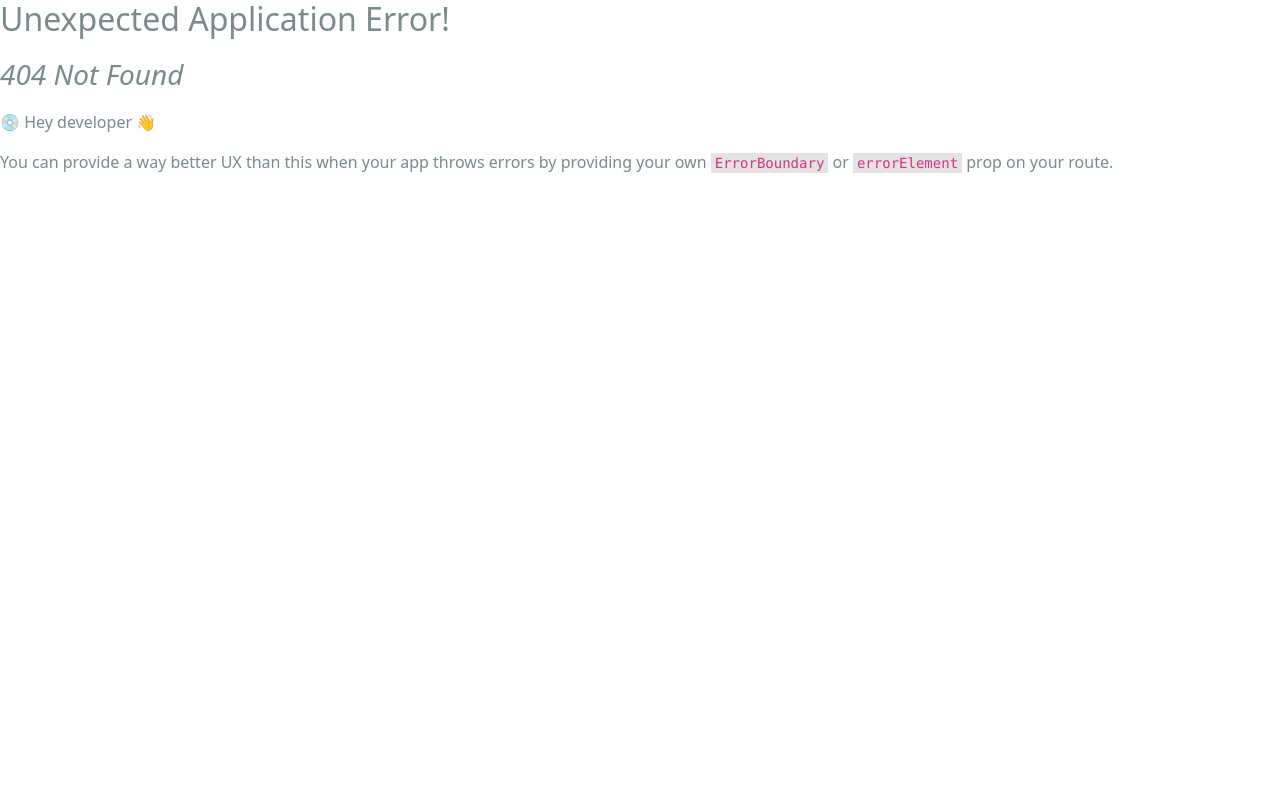
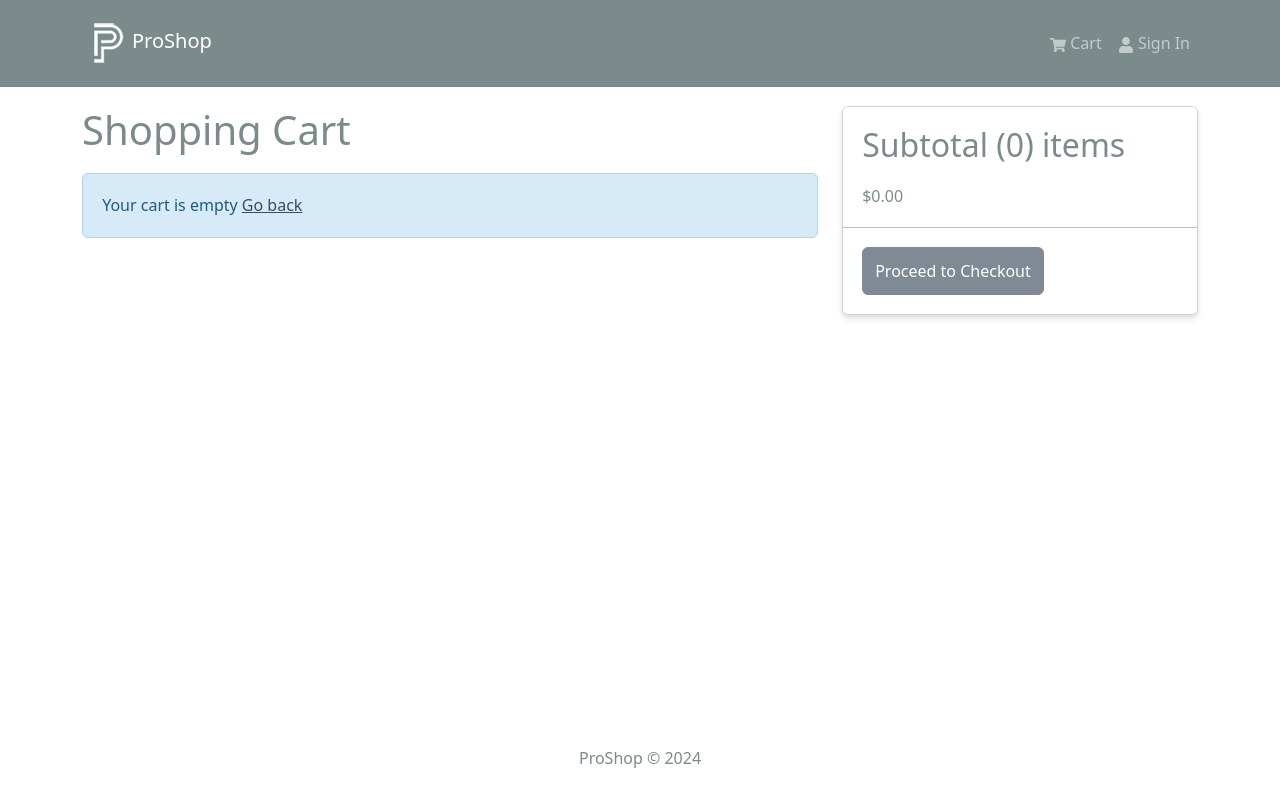
Before and after one commit to ptrwoo/proshop, a React (Create React App) app in the folder frontend/: page /cart in a window 1280 px wide. Before the commit this address had no page. Shown: the top 802 px of the page. Built offline with nearby package versions, Linux system fonts and the light colour scheme.

Commit message:
cart screen added

```diff
--- a/frontend/src/index.js
+++ b/frontend/src/index.js
@@ -10,6 +10,7 @@ import { Provider } from "react-redux";
 import store from "./store";
 import HomeScreen from "./screens/HomeScreen";
 import ProductScreen from "./screens/ProductScreen";
+import CartScreen from "./screens/CartScreen";
 import "./assets/styles/index.css";
 import "./assets/styles/bootstrap.custom.css";
 // import "bootstrap/dist/css/bootstrap.min.css";
@@ -21,6 +22,7 @@ const router = createBrowserRouter(
     <Route path="/" element={<App />}>
       <Route index={true} path="/" element={<HomeScreen />} />
       <Route path="/product/:id" element={<ProductScreen />} />
+      <Route path="/cart" element={<CartScreen />} />
     </Route>
   )
 );
--- /dev/null
+++ b/frontend/src/screens/CartScreen.jsx
@@ -0,0 +1,102 @@
+import { Link, useNavigate } from "react-router-dom";
+import { useDispatch, useSelector } from "react-redux";
+import {
+  Row,
+  Col,
+  ListGroup,
+  Image,
+  Form,
+  Button,
+  Card,
+} from "react-bootstrap";
+import { FaTrash } from "react-icons/fa";
+import Message from "../components/Message";
+import { addToCart } from "../slices/cartSlice";
+
+const CartScreen = () => {
+  const navigate = useNavigate();
+  const dispatch = useDispatch();
+
+  const cart = useSelector((state) => state.cart);
+  const { cartItems } = cart;
+
+  const addToCartHandler = async (product, qty) => {
+    dispatch(addToCart({ ...product, qty }));
+  };
+
+  return (
+    <Row>
+      <Col md={8}>
+        <h1 style={{ margineBottom: "20px" }}>Shopping Cart</h1>
+        {cartItems.length == 0 ? (
+          <Message>
+            Your cart is empty <Link to="/"> Go back</Link>
+          </Message>
+        ) : (
+          <ListGroup variant="flush">
+            {cartItems.map((item) => (
+              <ListGroup.Item key={item._id}>
+                <Row>
+                  <Col md={2}>
+                    <Image src={item.image} alt={item.name} fluid rounded />
+                  </Col>
+                  <Col md={3}>
+                    <Link to={`/product/${item._id}`}>{item.name}</Link>
+                  </Col>
+                  <Col md={2}>${item.price}</Col>
+                  <Col md={2}>
+                    <Form.Control
+                      as="select"
+                      value={item.qty}
+                      onChange={(e) =>
+                        addToCartHandler(item, Number(e.target.value))
+                      }
+                    >
+                      {[...Array(item.countInStock).keys()].map((x) => (
+                        <option key={x + 1} value={x + 1}>
+                          {x + 1}
+                        </option>
+                      ))}
+                    </Form.Control>
+                  </Col>
+                  <Col md={2}>
+                    <Button type="button" variant="light">
+                      <FaTrash></FaTrash>
+                    </Button>
+                  </Col>
+                </Row>
+              </ListGroup.Item>
+            ))}
+          </ListGroup>
+        )}
+      </Col>
+      <Col md={4}>
+        <Card>
+          <ListGroup variant="flush">
+            <ListGroup.Item>
+              <h2>
+                Subtotal ({cartItems.reduce((acc, item) => acc + item.qty, 0)})
+                items
+              </h2>
+              $
+              {cartItems
+                .reduce((acc, items) => acc + items.qty * items.price, 0)
+                .toFixed(2)}
+            </ListGroup.Item>
+            <ListGroup.Item>
+              <Button
+                type="button"
+                className="btn-block"
+                disabled={cartItems.length === 0}
+              >
+                Proceed to Checkout
+              </Button>
+            </ListGroup.Item>
+          </ListGroup>
+        </Card>
+      </Col>
+    </Row>
+  );
+};
+
+export default CartScreen;
```
